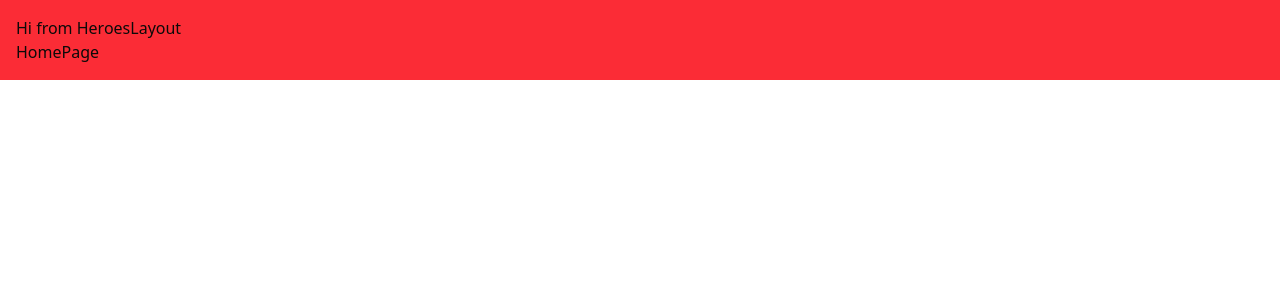
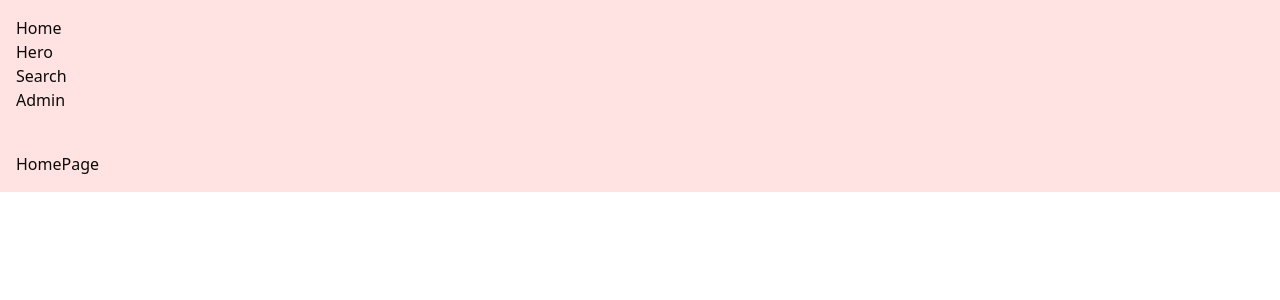
Before and after one commit to CristianSifuentes/ReactSPAHeroes_, a React (Vite) app: page /heroes in a window 1280 px wide. Shown: the top 300 px of the page. Built offline with nearby package versions, Linux system fonts and the light colour scheme.

Commit message:
Add information for lazy load

```diff
--- a/src/heroes/layouts/HeroesLayout.tsx
+++ b/src/heroes/layouts/HeroesLayout.tsx
@@ -1,10 +1,26 @@
-import { Outlet } from "react-router"
+import { Link, Outlet } from "react-router"
 
 export const HeroesLayout = () => {
   return (
-    <div className="bg-red-500 p-4">
-        <h1>Hi from HeroesLayout</h1>
-        <Outlet></Outlet>
+    <div className="bg-red-100 p-4">
+        <ul>
+
+           <li>
+            <Link to="/heroes">Home</Link>
+          </li>
+          <li>
+            <Link to="/heroes/:id">Hero</Link>
+            </li>
+          <li>
+            <Link to="/heroes/search">Search</Link>
+          </li>
+          <li>
+            <Link to="/admin">Admin</Link>
+          </li>
+        </ul>
+        <section className="mt-10">
+          <Outlet></Outlet>
+        </section>
     </div>
   )
 }
--- a/src/heroes/pages/search/SearchPage.tsx
+++ b/src/heroes/pages/search/SearchPage.tsx
@@ -5,3 +5,5 @@ export const SearchPage = () => {
     <div>SearchPage</div>
   )
 }
+
+export default SearchPage
--- a/src/router/app.router.tsx
+++ b/src/router/app.router.tsx
@@ -3,9 +3,10 @@ import { AdminPage } from '@/admin/pages/AdminPage';
 import { HeroesLayout } from '@/heroes/layouts/HeroesLayout';
 import { HeroPage } from '@/heroes/pages/hero/HeroPage';
 import { HomePage } from '@/heroes/pages/home/HomePage';
-import { SearchPage } from '@/heroes/pages/search/SearchPage';
+import  { lazy } from 'react';
 import { createBrowserRouter } from 'react-router';
 
+const SearchPage = lazy(() => import('@/heroes/pages/search/SearchPage').then(module => ({ default: module.SearchPage })));
 
 export const appRouter = createBrowserRouter([
 
```
